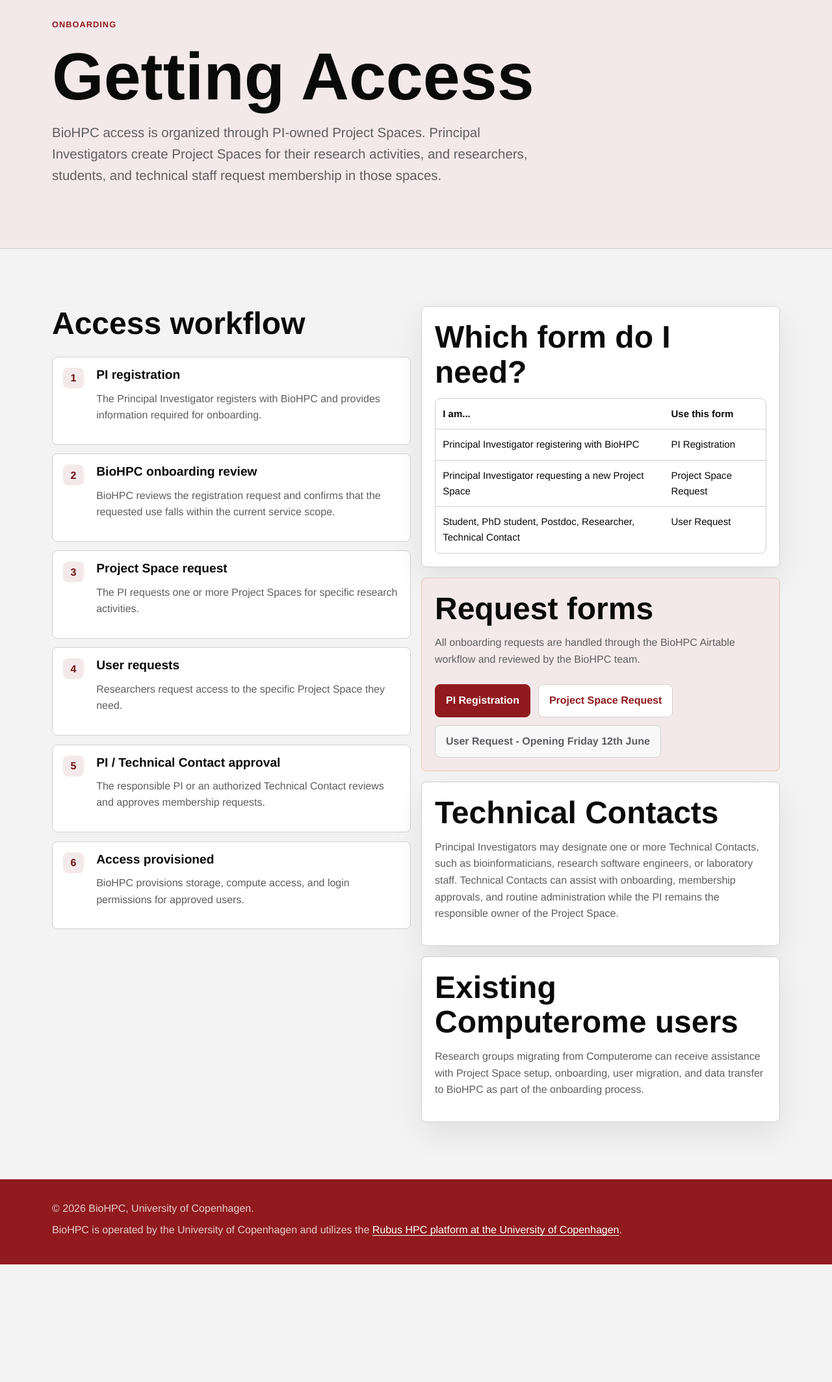
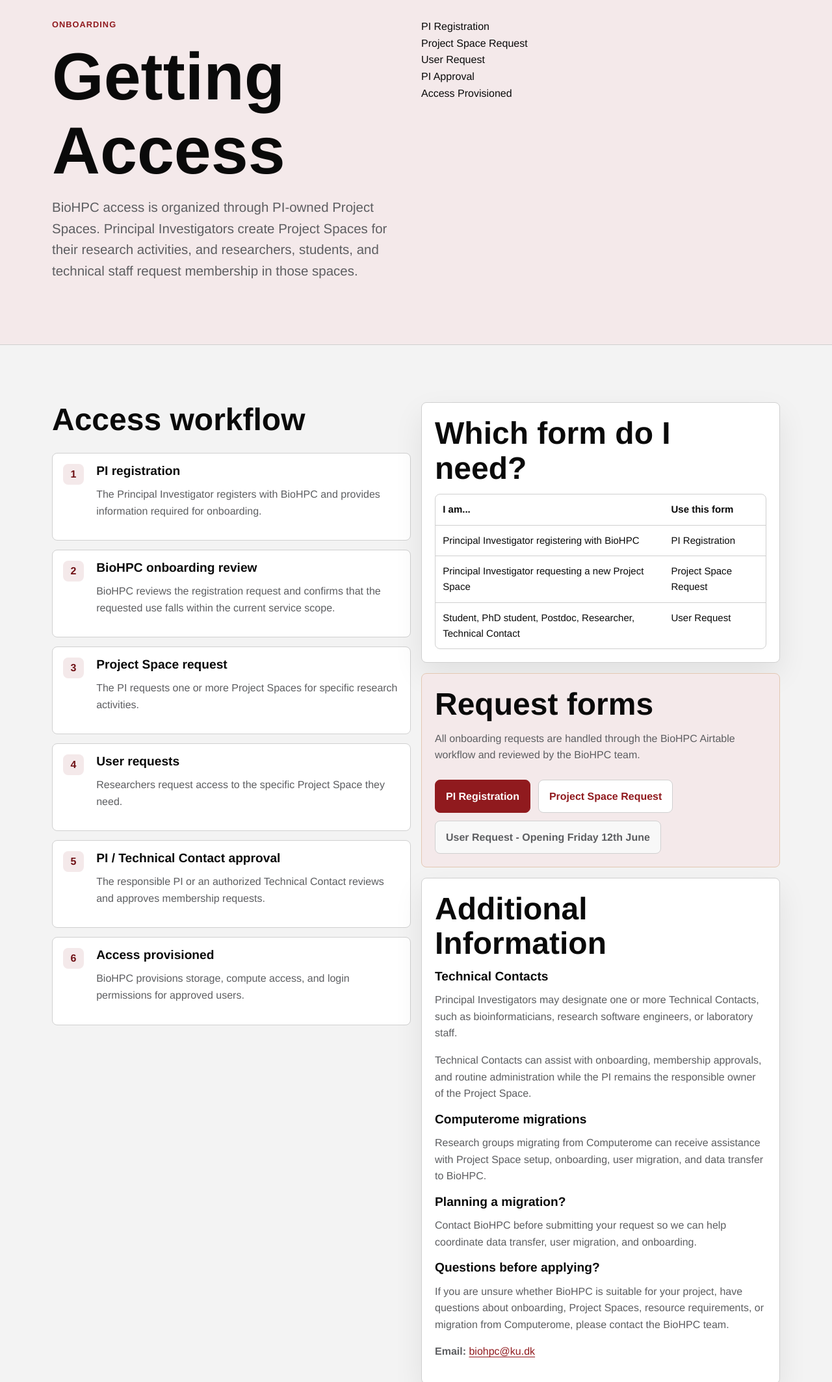
Before and after one commit to bentpetersendk/biohpc.github.io, a plain HTML site: page website-v2/getting-access.html in a window 1280 px wide. Shown: the part 120-2247 px from the top of the page at 65% size. Before the commit the page ends 2066 px from the top, so only its background shows below. Drawn offline with Linux system fonts and the light colour scheme.

Commit message:
edited wording

```diff
--- a/website-v2/getting-access.html
+++ b/website-v2/getting-access.html
@@ -10,7 +10,26 @@
   <body>
     <header class="site-header"><div class="container header-inner"><a class="site-logo" href="index.html">BioHPC</a><nav class="site-nav" aria-label="Primary navigation"><a href="index.html">Home</a><a href="getting-access.html">Getting Access</a><a href="project-spaces.html">Project Spaces</a><a href="documentation.html">Documentation</a><a href="pricing.html">Pricing</a><a href="contact.html">Contact</a></nav></div></header>
     <main>
-      <section class="page-hero"><div class="container"><p class="eyebrow">Onboarding</p><h1>Getting Access</h1><p class="lead">BioHPC access is organized through PI-owned Project Spaces. Principal Investigators create Project Spaces for their research activities, and researchers, students, and technical staff request membership in those spaces.</p></div></section>
+      <section class="page-hero">
+        <div class="container grid two hero-onboarding">
+          <div>
+            <p class="eyebrow">Onboarding</p>
+            <h1>Getting Access</h1>
+            <p class="lead">BioHPC access is organized through PI-owned Project Spaces. Principal Investigators create Project Spaces for their research activities, and researchers, students, and technical staff request membership in those spaces.</p>
+          </div>
+          <div class="hero-flow" aria-label="BioHPC onboarding flow">
+            <div>PI Registration</div>
+            <span aria-hidden="true"></span>
+            <div>Project Space Request</div>
+            <span aria-hidden="true"></span>
+            <div>User Request</div>
+            <span aria-hidden="true"></span>
+            <div>PI Approval</div>
+            <span aria-hidden="true"></span>
+            <div>Access Provisioned</div>
+          </div>
+        </div>
+      </section>
       <section class="section">
         <div class="container grid two">
           <div>
@@ -41,13 +60,26 @@
               <p>All onboarding requests are handled through the BioHPC Airtable workflow and reviewed by the BioHPC team.</p>
               <div class="actions"><a class="button" data-href="urls.piRegistrationForm" href="#">PI Registration</a><a class="button secondary" data-href="urls.projectSpaceRequestForm" href="#">Project Space Request</a><a class="button secondary disabled" href="#" aria-disabled="true" tabindex="-1">User Request - Opening Friday 12th June</a></div>
             </div>
-            <article class="card">
-              <h2>Technical Contacts</h2>
-              <p>Principal Investigators may designate one or more Technical Contacts, such as bioinformaticians, research software engineers, or laboratory staff. Technical Contacts can assist with onboarding, membership approvals, and routine administration while the PI remains the responsible owner of the Project Space.</p>
-            </article>
-            <article class="card">
-              <h2>Existing Computerome users</h2>
-              <p>Research groups migrating from Computerome can receive assistance with Project Space setup, onboarding, user migration, and data transfer to BioHPC as part of the onboarding process.</p>
+            <article class="card additional-info">
+              <h2>Additional Information</h2>
+              <section>
+                <h3>Technical Contacts</h3>
+                <p>Principal Investigators may designate one or more Technical Contacts, such as bioinformaticians, research software engineers, or laboratory staff.</p>
+                <p>Technical Contacts can assist with onboarding, membership approvals, and routine administration while the PI remains the responsible owner of the Project Space.</p>
+              </section>
+              <section>
+                <h3>Computerome migrations</h3>
+                <p>Research groups migrating from Computerome can receive assistance with Project Space setup, onboarding, user migration, and data transfer to BioHPC.</p>
+                <div class="sub-callout">
+                  <h3>Planning a migration?</h3>
+                  <p>Contact BioHPC before submitting your request so we can help coordinate data transfer, user migration, and onboarding.</p>
+                </div>
+              </section>
+              <section>
+                <h3>Questions before applying?</h3>
+                <p>If you are unsure whether BioHPC is suitable for your project, have questions about onboarding, Project Spaces, resource requirements, or migration from Computerome, please contact the BioHPC team.</p>
+                <p><strong>Email:</strong> <a data-href="contact.emailHref" data-text="contact.email" href="#"></a></p>
+              </section>
             </article>
           </aside>
         </div>
```
